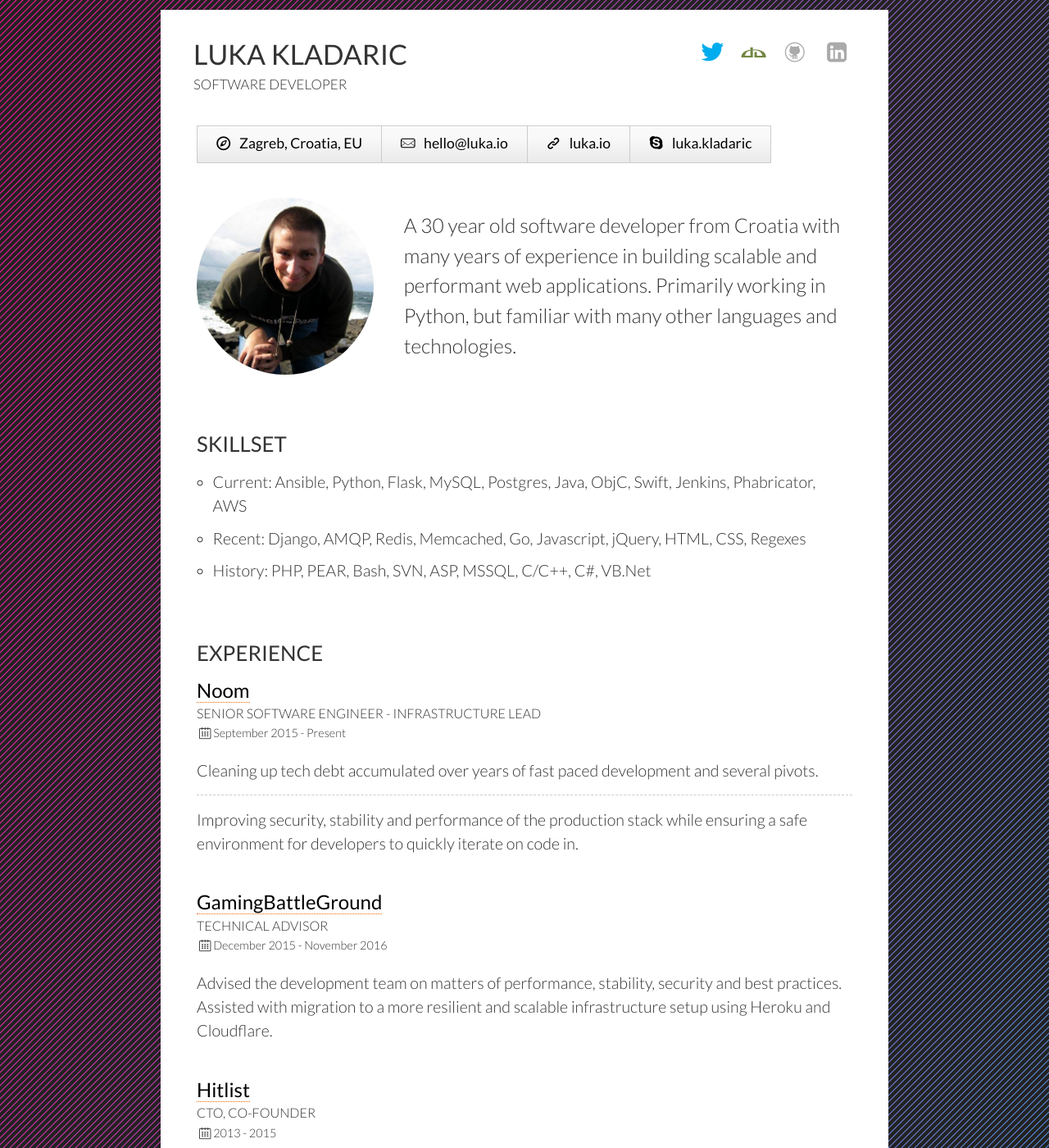
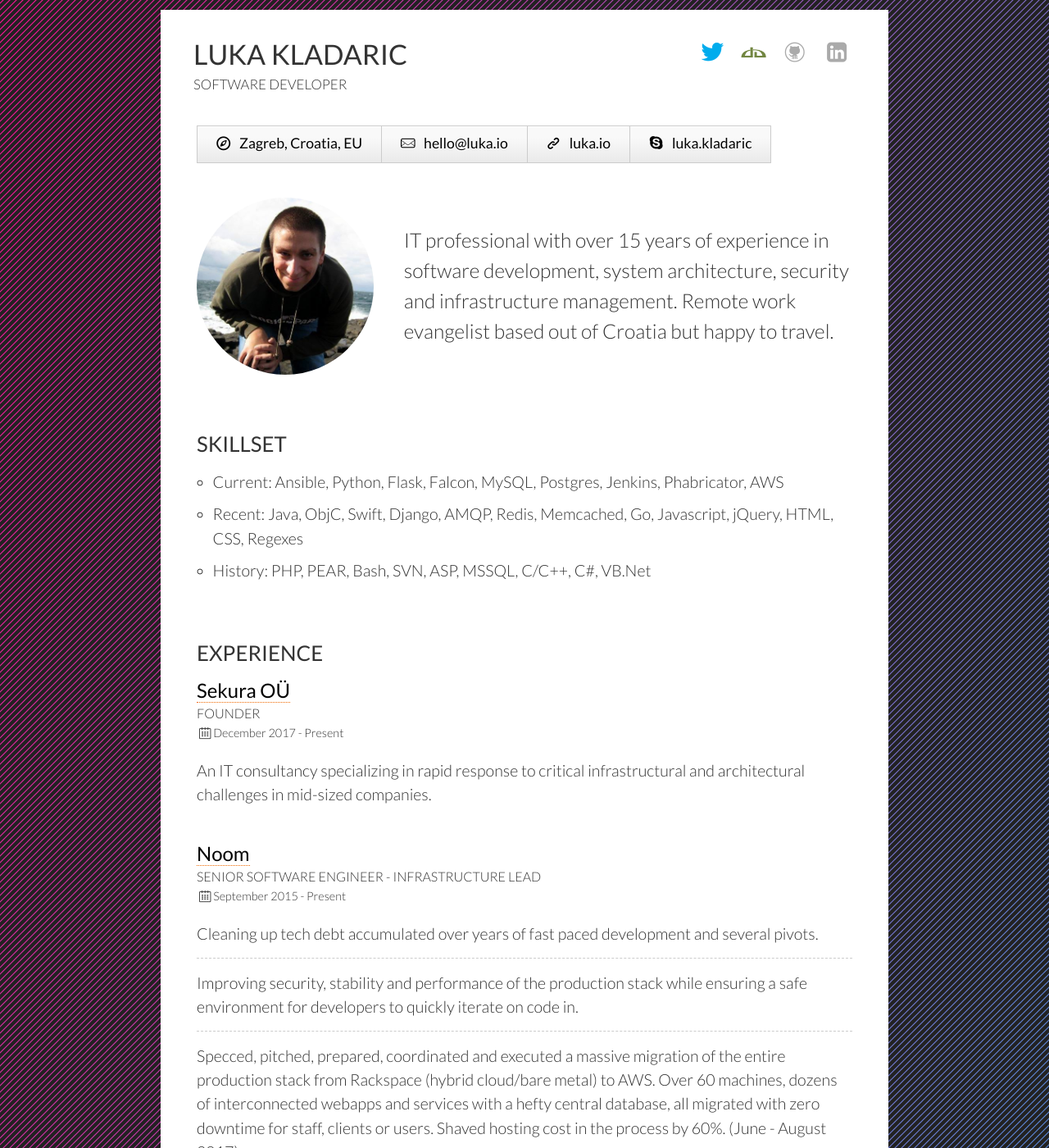
Before and after one commit to allixsenos/allixsenos.github.com, a Jekyll site: the page resume/index.html, which Jekyll copies as it is, in a window 1280 px wide and 1400 px high. Shown: the whole window at 82% size. Built offline with Jekyll 4.4.1, drawn with Linux system fonts in a browser that asks for light colours; some of the changed text lies outside the part shown.

Commit message:
add sekura

```diff
--- a/resume/index.html
+++ b/resume/index.html
@@ -43,15 +43,15 @@
 
             <div class="intro">
                 <img src="assets/img/biopic.jpg" alt="Luka Kladaric">
-                <p>A 30 year old software developer from Croatia with many years of experience in building scalable and performant web applications. Primarily working in Python, but familiar with many other languages and technologies.</p>
+                <p>IT professional with over 15 years of experience in software development, system architecture, security and infrastructure management. Remote work evangelist based out of Croatia but happy to travel.</p>
             </div>
 
             <div class="about">
                 <section class="skillset">
                     <h2>Skillset</h2>
                     <ul>
-                        <li>Current: Ansible, Python, Flask, MySQL, Postgres, Java, ObjC, Swift, Jenkins, Phabricator, AWS</li>
-                        <li>Recent: Django, AMQP, Redis, Memcached, Go, Javascript, jQuery, HTML, CSS, Regexes</li>
+                        <li>Current: Ansible, Python, Flask, Falcon, MySQL, Postgres, Jenkins, Phabricator, AWS</li>
+                        <li>Recent: Java, ObjC, Swift, Django, AMQP, Redis, Memcached, Go, Javascript, jQuery, HTML, CSS, Regexes</li>
                         <li>History: PHP, PEAR, Bash, SVN, ASP, MSSQL, C/C++, C#, VB.Net</li>
                     </ul>
                 </section>
@@ -59,11 +59,20 @@
                 <section class="experience">
                     <h2>Experience</h2>
                     <div>
+                        <h3><a href="https://sekura.io">Sekura OÜ</a></h3>
+                        <h4>Founder</h4>
+                        <span class="timespan icon-calendar">December 2017 - Present</span>
+                        <p>An IT consultancy specializing in rapid response to critical infrastructural and architectural challenges in mid-sized companies.</p>
+                    </div>
+                    <div>
                         <h3><a href="https://www.noom.com">Noom</a></h3>
                         <h4>Senior Software Engineer - Infrastructure lead</h4>
                         <span class="timespan icon-calendar">September 2015 - Present</span>
                         <p>Cleaning up tech debt accumulated over years of fast paced development and several pivots.</p>
                         <p>Improving security, stability and performance of the production stack while ensuring a safe environment for developers to quickly iterate on code in.</p>
+                        <p>Specced, pitched, prepared, coordinated and executed a massive migration of the entire production stack from Rackspace (hybrid cloud/bare metal) to AWS. Over 60 machines, dozens of interconnected webapps and services with a hefty central database, all migrated with zero downtime for staff, clients or users. Shaved hosting cost in the process by 60%. (June - August 2017)</p>
+                        <p>SRE Feb 2016 - March 2017<br>
+                            Infrastructure Lead April 2017 - Present</p>
                     </div>
                     <div>
                         <h3><a href="https://www.gamingbattleground.com/">GamingBattleGround</a></h3>
```
